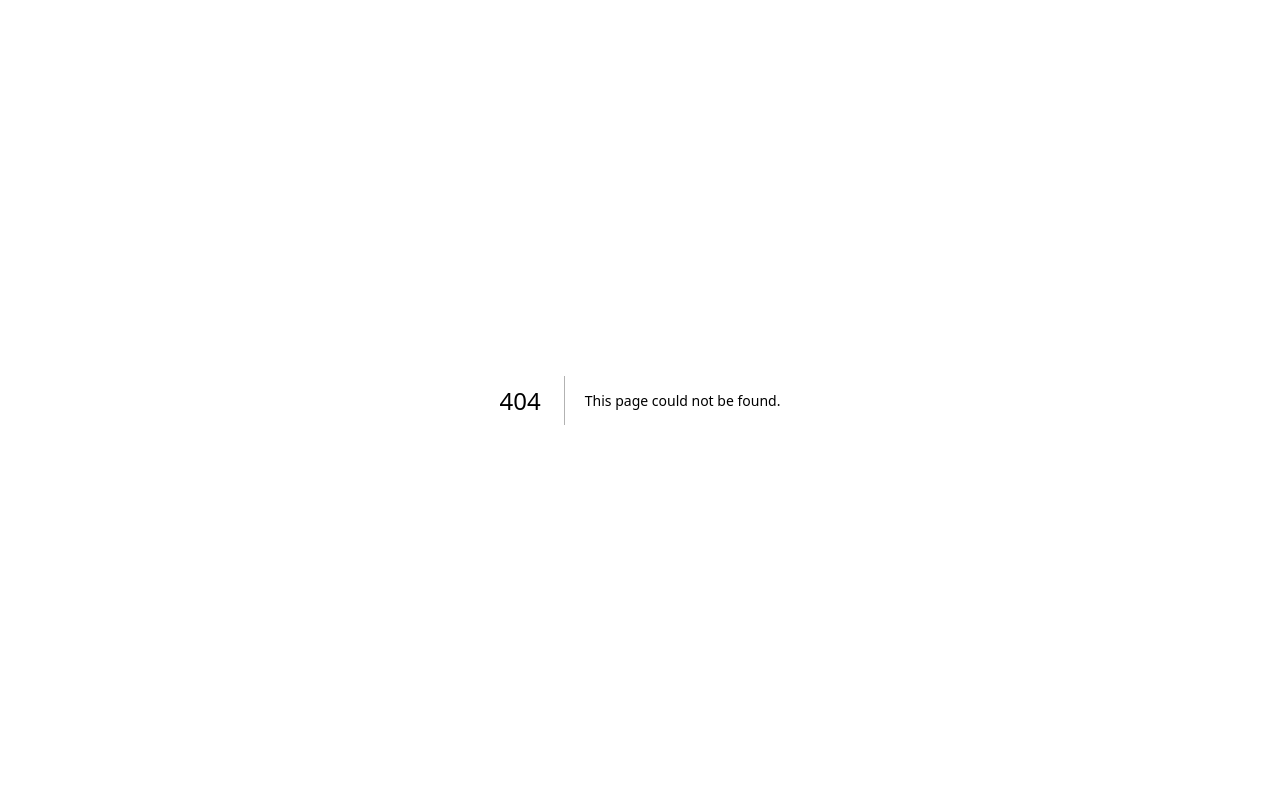
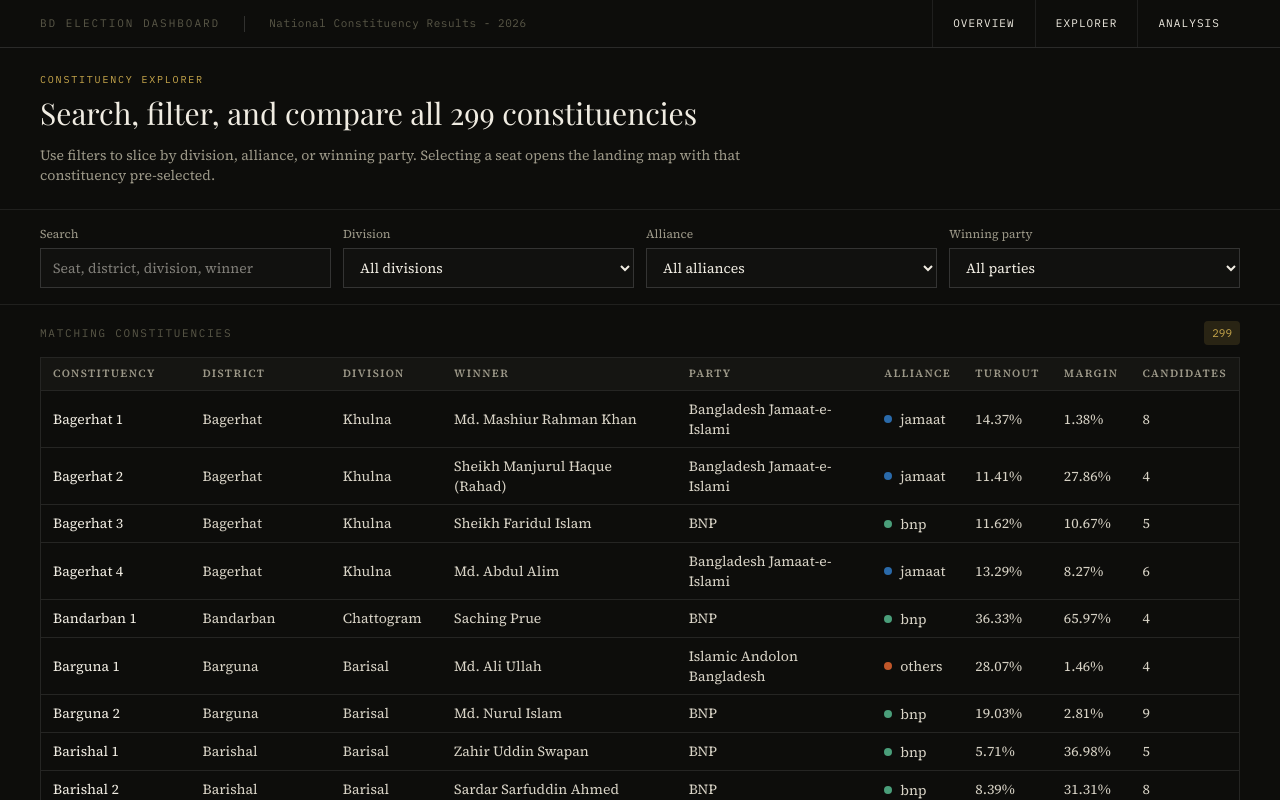
Before and after one commit to minhajshafin/Election-Dashboard, a Next.js app in the folder frontend/: page /explorer in a window 1280 px wide. Before the commit this address had no page. Shown: the top 800 px of the page. Built offline with nearby package versions, Linux system fonts and the light colour scheme.

Commit message:
Add ExplorerPage component for constituency data visualization

```diff
--- /dev/null
+++ b/frontend/app/explorer/page.tsx
@@ -0,0 +1,26 @@
+import { ExplorerShell } from "@/components/explorer/ExplorerShell";
+import { PrimaryNav } from "@/components/nav/PrimaryNav";
+import { getConstituencyDataset, getSummaryDataset } from "@/lib/data";
+
+export default async function ExplorerPage() {
+  const [constituencyDataset, summaryDataset] = await Promise.all([
+    getConstituencyDataset(),
+    getSummaryDataset(),
+  ]);
+
+  const { rows } = constituencyDataset;
+  const divisions = Object.keys(summaryDataset.summary.division_seat_counts).sort((left, right) =>
+    left.localeCompare(right),
+  );
+  const alliances = Object.keys(summaryDataset.summary.seats_by_alliance).sort((left, right) =>
+    left.localeCompare(right),
+  );
+  const parties = summaryDataset.summary.party_rankings.map((party) => party.party);
+
+  return (
+    <>
+      <PrimaryNav />
+      <ExplorerShell seats={rows} divisions={divisions} alliances={alliances} parties={parties} />
+    </>
+  );
+}
```
